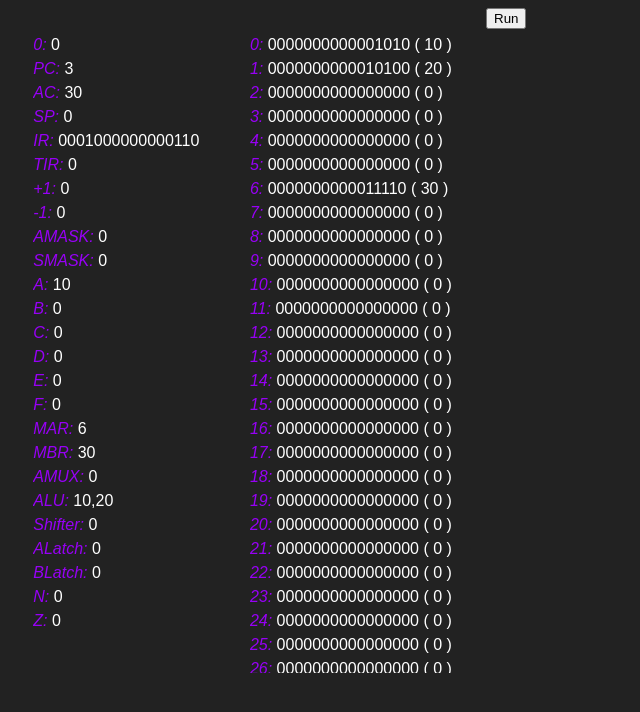
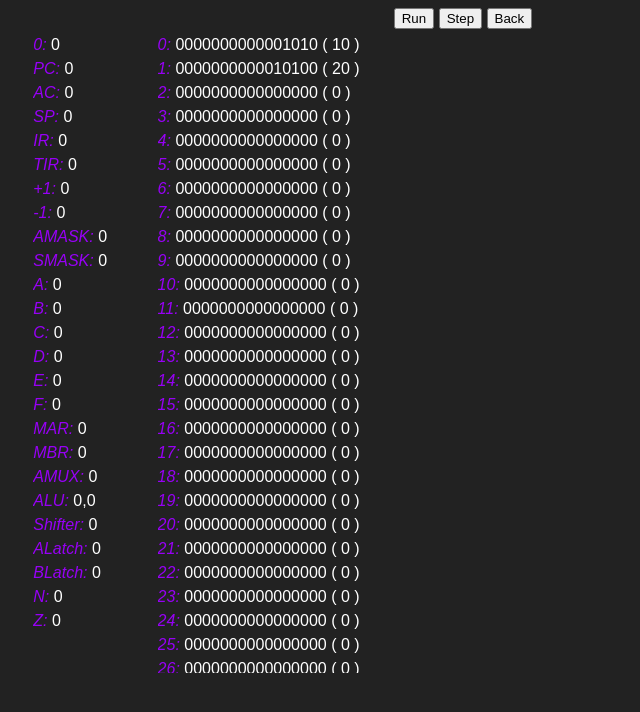
Before and after one commit to jade-mendes/trabalho-arq-242, a plain HTML site: page index.html in a window 1280 px wide. Both pictures are taken after a click on the button "Run". Shown: the whole page, without its empty margins (0-640 px from the left). Drawn offline with Linux system fonts and the light colour scheme.

Commit message:
feat: history

```diff
--- /dev/null
+++ b/history.js
@@ -0,0 +1,25 @@
+class History {
+    constructor() {
+        this.instances = []; // Array para armazenar múltiplas instâncias de CPU
+    }
+
+    // Método para adicionar uma nova instância
+    addInstance(registers, memory) {
+        const registersCopy = JSON.parse(JSON.stringify(registers)); // Cópia profunda dos registers
+        const memoryCopy = [...memory]; // Cópia rasa do array memory
+        this.instances.push({ registers: registersCopy, memory: memoryCopy });
+    }
+
+    // Método para obter uma instância específica
+    getInstance(index) {
+        return this.instances[index];
+    }
+
+    log(){
+        console.log(this.instances);
+    }
+
+    clear(){
+        this.instances = []
+    }
+}
--- a/index.html
+++ b/index.html
@@ -8,8 +8,11 @@
 </head>
 <body>
     <button id="runBt">Run</button>
+    <button id="stepBt">Step</button>
+    <button id="backBt">Back</button>
     <div id="registers"></div>
     <div id="memory"></div>
+    <script src="history.js"></script>
     <script src="simulator.js"></script>
 </body>
 </html>
--- a/simulator.js
+++ b/simulator.js
@@ -233,37 +233,13 @@ class Mic1{
         }
         this.execMicroInst('PC <- PC + 1'); // Avança o contador de programa
     }
-
-    // Teste de Simulação
-    testSimulation() {
-        this.memory[0] = 10;  // Endereço de teste para LOAD e ADD
-        this.memory[1] = 20;  // Outro endereço de teste para operações de
-        let instructions = [
-            ['LODD', 0],
-            ['ADDD', 1],
-            ['STOD', 6],
-        ]
-
-        this.registers.PC = 0;  // Definir contador de programa para o endereço 0
-
-        instructions.forEach((inst)=> {
-            this.execMacroInst(inst[0], inst[1]);
-        })
-
-        // this.execMacroInst('LODD', 0);  // Carregar valor do endereço 0 para AC
-        // console.log("Valor de AC após LODD:", this.registers.AC);  // Deve exibir 10
-
-        // this.execMacroInst('ADDD', 1);  // Soma o valor do endereço 1 ao AC
-        // console.log("Valor de AC após ADDD:", this.registers.AC);  // Deve exibir 30
-
-        // this.execMacroInst('STOD', 6);  // Armazena o valor de AC no endereço 2
-        // console.log("Valor de Memory[2] após STOD:", this.memory[2]);  // Deve exibir 30
-    }
 }
 
 class SimulatorGUI {
-    constructor(simulator) {
+    constructor(simulator, history) {
         this.simulator = simulator;
+        this.history = history;
+        this.historyIndex = 0;
         this.createWidgets();
     }
 
@@ -291,13 +267,66 @@ class SimulatorGUI {
             memoryDiv.appendChild(span);
         }
     }
+
+    loadHistory(index = 0){
+        let instance = this.history.getInstance(index);
+        console.log(instance);
+        this.historyIndex = index;
+        this.simulator.memory = instance.memory;
+        this.simulator.registers = instance.registers;
+    }
+
+    navigateHistory(offset = 1){
+        try {
+            let instance = this.history.getInstance(this.historyIndex + offset);
+            this.historyIndex += offset;
+            this.simulator.memory = instance.memory;
+            this.simulator.registers = instance.registers;
+            this.updateMemory();
+            this.updateRegisters();
+        } catch (error) {
+            console.log("Fora do intervalo do histórico!");
+        }
+    }
+
+    testSimulation() {
+        this.simulator.memory[0] = 10;  // Endereço de teste para LOAD e ADD
+        this.simulator.memory[1] = 20;  // Outro endereço de teste para operações de
+        let instructions = [
+            ['LODD', 0],
+            ['ADDD', 1],
+            ['STOD', 6],
+        ]
+
+        this.simulator.registers.PC = 0;  // Definir contador de programa para o endereço 0
+
+        history.clear();
+
+        instructions.forEach((inst)=> {
+            history.addInstance(this.simulator.registers, this.simulator.memory);
+            this.simulator.execMacroInst(inst[0], inst[1]);
+        })
+        history.addInstance(this.simulator.registers, this.simulator.memory);
+        this.loadHistory(0);
+
+        history.log();
+    }
 }
 
 const mic2 = new Mic1();
-const gui = new SimulatorGUI(mic2);
+const history = new History();
+const gui = new SimulatorGUI(mic2, history);
 runBT = document.querySelector("#runBt");
 runBT.onclick = () => {
-    mic2.testSimulation();
+    gui.testSimulation();
     gui.updateRegisters();
     gui.updateMemory();
 }
+stepBT = document.querySelector("#stepBt");
+stepBT.onclick = (e) => {
+    gui.navegateHistory(1);
+}
+backBT = document.querySelector("#backBt");
+backBT.onclick = (e) => {
+    gui.navigateHistory(-1);
+}
```
